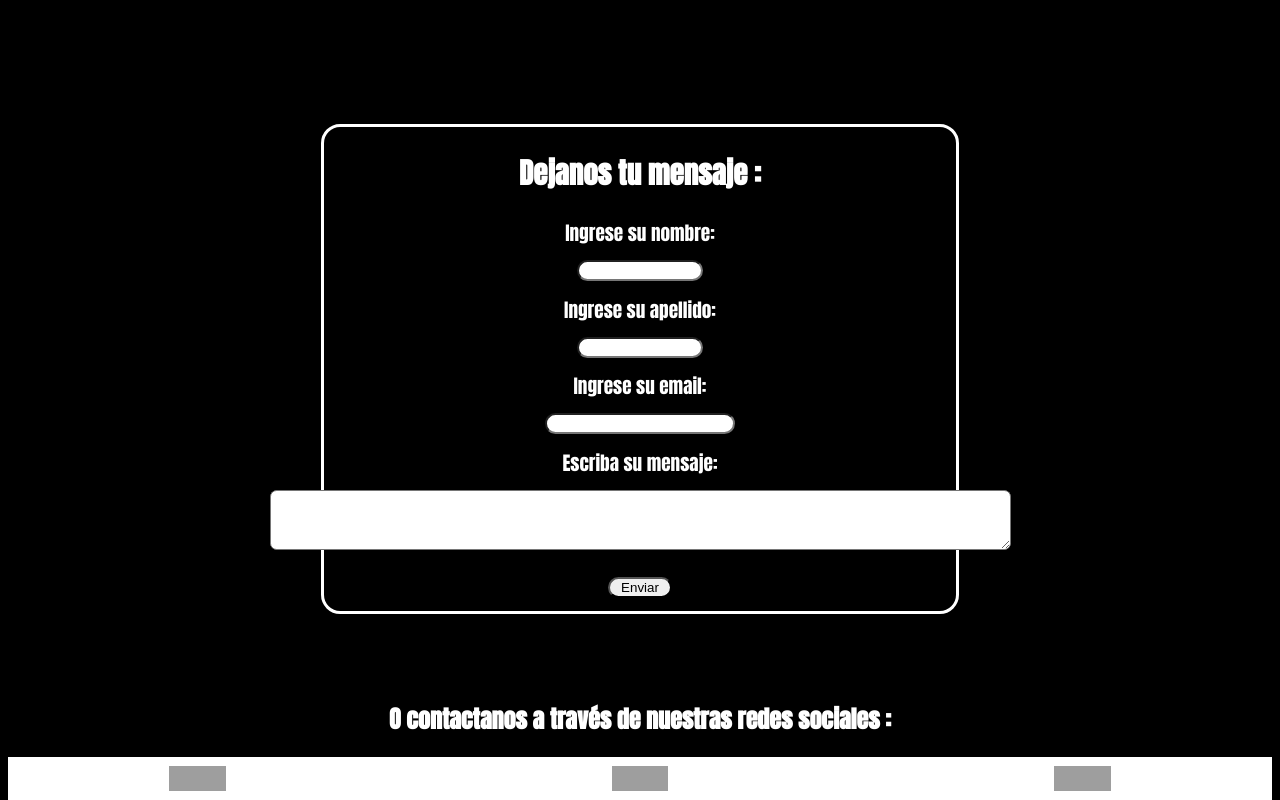
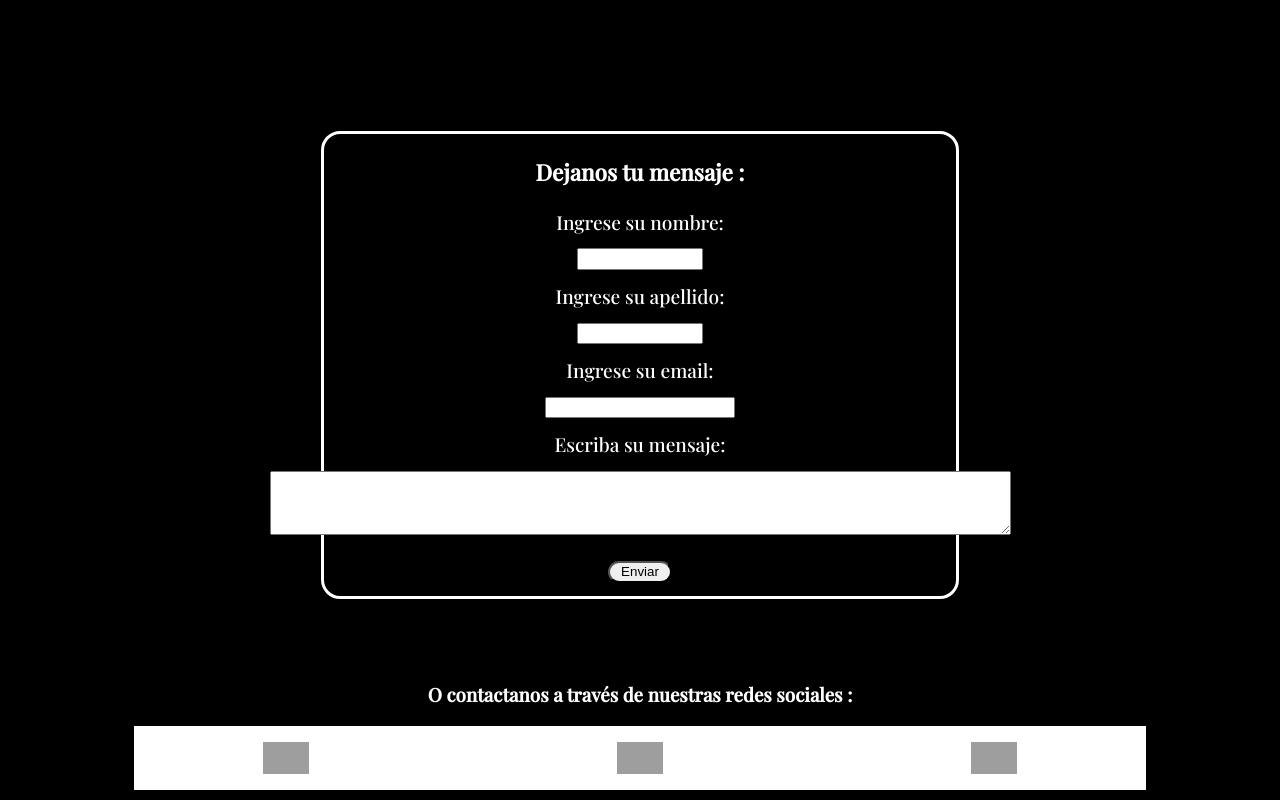
Before and after one commit to cescalante1/Proyecto-Integrador, a plain HTML site: page index.html in a window 1280 px wide. Shown: the part 3138-3938 px from the top of the page. Drawn offline with nearby package versions, Linux system fonts and the light colour scheme; grey boxes are pictures that could not be loaded.

Commit message:
modificando fuente

```diff
--- a/index.css
+++ b/index.css
@@ -1,6 +1,9 @@
 body{
     background-color: black;
-    font-family: 'Anton', sans-serif;
+    font-family: 'Alfa Slab One', cursive;
+font-family: 'Anton', sans-serif;
+font-family: 'Open Sans', sans-serif;
+font-family: 'Playfair Display', serif;
 
 
 }
@@ -319,17 +322,17 @@ h1{
 .inputcontactoname{
 
     width: 20%;
-    height: 8%;
+    height: 10%;
     margin: 1em;
-    border-radius: 1em;
+
 }
 
 .inputcontactoemail{
 
     width: 30%;
-    height: 8%;
+    height: 10%;
     margin: 1em;
-    border-radius: 1em;
+
 
 }
 
@@ -337,7 +340,7 @@ h1{
 textarea{
 
     margin: 1em;
-    border-radius: 0.5em;
+
 }
 
 
@@ -368,7 +371,7 @@ footer
 
 .div-footer{
 
-    width: 100%;
+    width: 80%;
     height: 15%;
     display: flex;
     background-color: white;
@@ -390,7 +393,7 @@ footer
 .logofooter{
 
     width: 15%;
-    height: 60%;
+    height: 50%;
     transition: transform .3s;
 }
 
@@ -399,7 +402,7 @@ footer
 
 }
 
-h2{
+h3{
 
     color:white;
 
--- a/index.html
+++ b/index.html
@@ -4,9 +4,10 @@
         <title>Claroscuro</title>
         <link rel="stylesheet" href="index.css">
         <link rel="preconnect" href="https://fonts.googleapis.com">
-        <link rel="preconnect" href="https://fonts.gstatic.com" crossorigin>
-        <link href="https://fonts.googleapis.com/css2?family=Alfa+Slab+One&family=Anton&family=Playfair+Display:wght@500&display=swap" rel="stylesheet">
+<link rel="preconnect" href="https://fonts.gstatic.com" crossorigin>
+<link href="https://fonts.googleapis.com/css2?family=Alfa+Slab+One&family=Anton&family=Open+Sans:wght@300&family=Playfair+Display:wght@500&display=swap" rel="stylesheet">
 
+        <meta name="viewport" content="width=device-width, initial-scale=1.0"&amp;gt;>
 
 
     </head>
@@ -126,7 +127,7 @@
 
                     <form class="formcontacto" action="">
 
-                        <h2>Dejanos tu mensaje :</h2>
+                        <h3>Dejanos tu mensaje :</h3>
 
                         <label class="labelcontacto" for="nombrecontacto">Ingrese su nombre:</label>
                         <input class="inputcontactoname" type="text" name="nombrecontacto" id="namecontacto">
@@ -148,7 +149,7 @@
                 </div>
 
 
-                <h2>O contactanos a través de nuestras redes sociales :</h2>
+                <h3>O contactanos a través de nuestras redes sociales :</h3>
 
                 <div class="div-footer">
 
```
